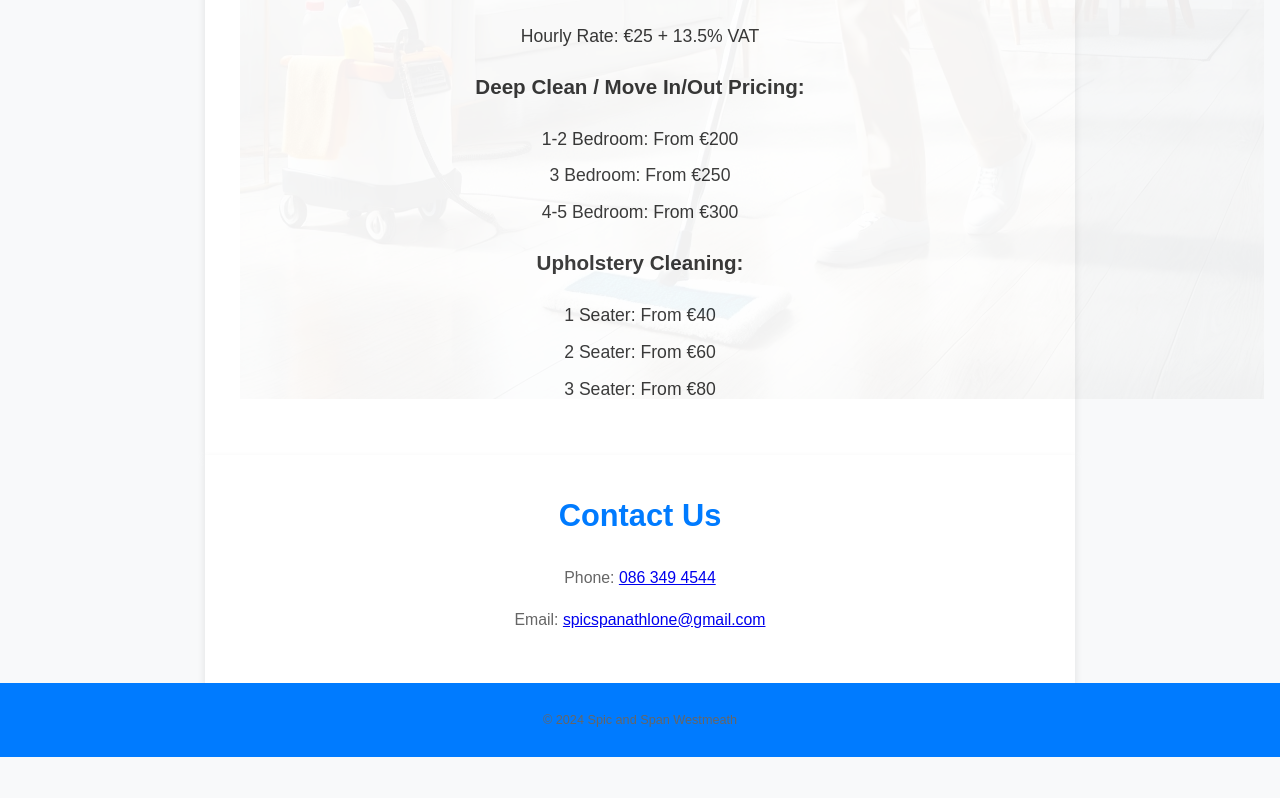
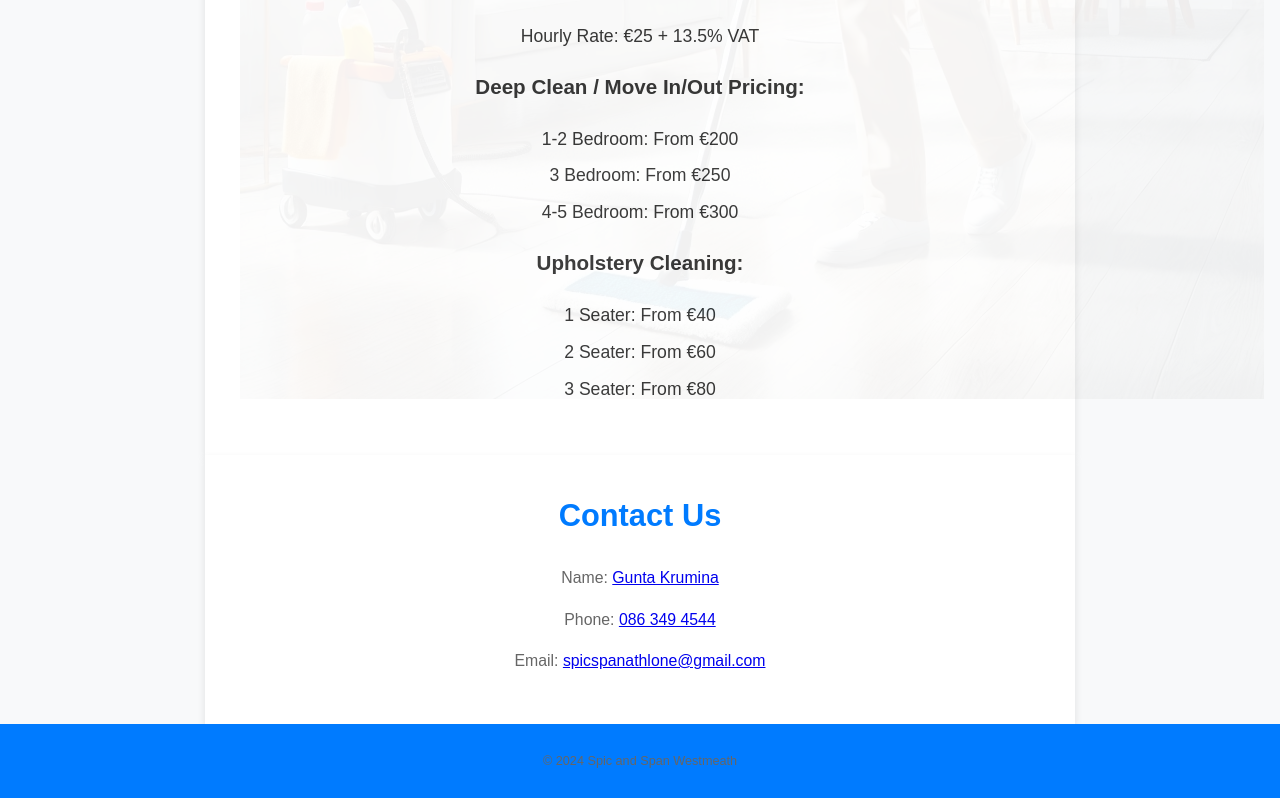
Before and after one commit to abksr99/gunta, a plain HTML site: page index.html in a window 1280 px wide. Shown: the part 878-1676 px from the top of the page. Before the commit the page ends 1635 px from the top, so only its background shows below. Drawn offline with Linux system fonts and the light colour scheme.

Commit message:
Update index.html

```diff
--- a/index.html
+++ b/index.html
@@ -53,6 +53,7 @@
 
     <section id="contact">
         <h2>Contact Us</h2>
+        <p>Name: <a href="Gunta Krumina">Gunta Krumina</a></p>
         <p>Phone: <a href="tel:+353863494544">086 349 4544</a></p>
         <p>Email: <a href="mailto:spicspanathlone@gmail.com">spicspanathlone@gmail.com</a></p>
     </section>
```
